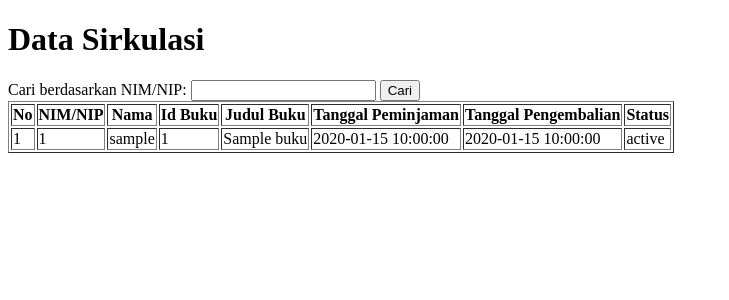
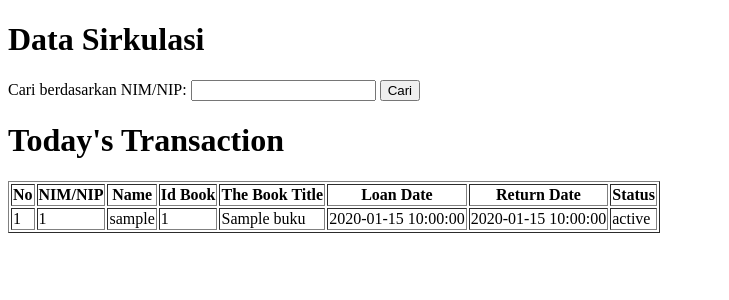
Before and after one commit to mochammadcholilurrokhman/LancarJaya_Perpustakaan_2F, a PHP site: page /fitur/sirkulasi.php in a window 1280 px wide. Shown: the top 300 px of the page, without its empty margins (0-729 px from the left). Run offline with PHP 8.4, Linux system fonts and the light colour scheme; tables that the repository leaves empty or names only in its code hold one stand-in row (values such as "Sample post").

Commit message:
Update sirkulasi.php

```diff
--- a/fitur/sirkulasi.php
+++ b/fitur/sirkulasi.php
@@ -78,6 +78,15 @@ if (isset($_GET['id_user'])) {
     <input type="text" name="id_user" id="id_user">
     <button type="submit">Cari</button>
 </form>
+<!DOCTYPE html>
+<html lang="en">
+<head>
+    <h1>Today's Transaction</h1>
+</head>
+<body>
+
+</body>
+</html>
 
 <?php if (!empty($peminjaman)): ?>
 
@@ -86,11 +95,11 @@ if (isset($_GET['id_user'])) {
         <tr>
             <th>No</th>
             <th>NIM/NIP</th>
-            <th>Nama</th>
-            <th>Id Buku</th>
-            <th>Judul Buku</th>
-            <th>Tanggal Peminjaman</th>
-            <th>Tanggal Pengembalian</th>
+            <th>Name</th>
+            <th>Id Book</th>
+            <th>The Book Title</th>
+            <th>Loan Date</th>
+            <th>Return Date</th>
             <th>Status</th>
         </tr>
     </thead>
```
